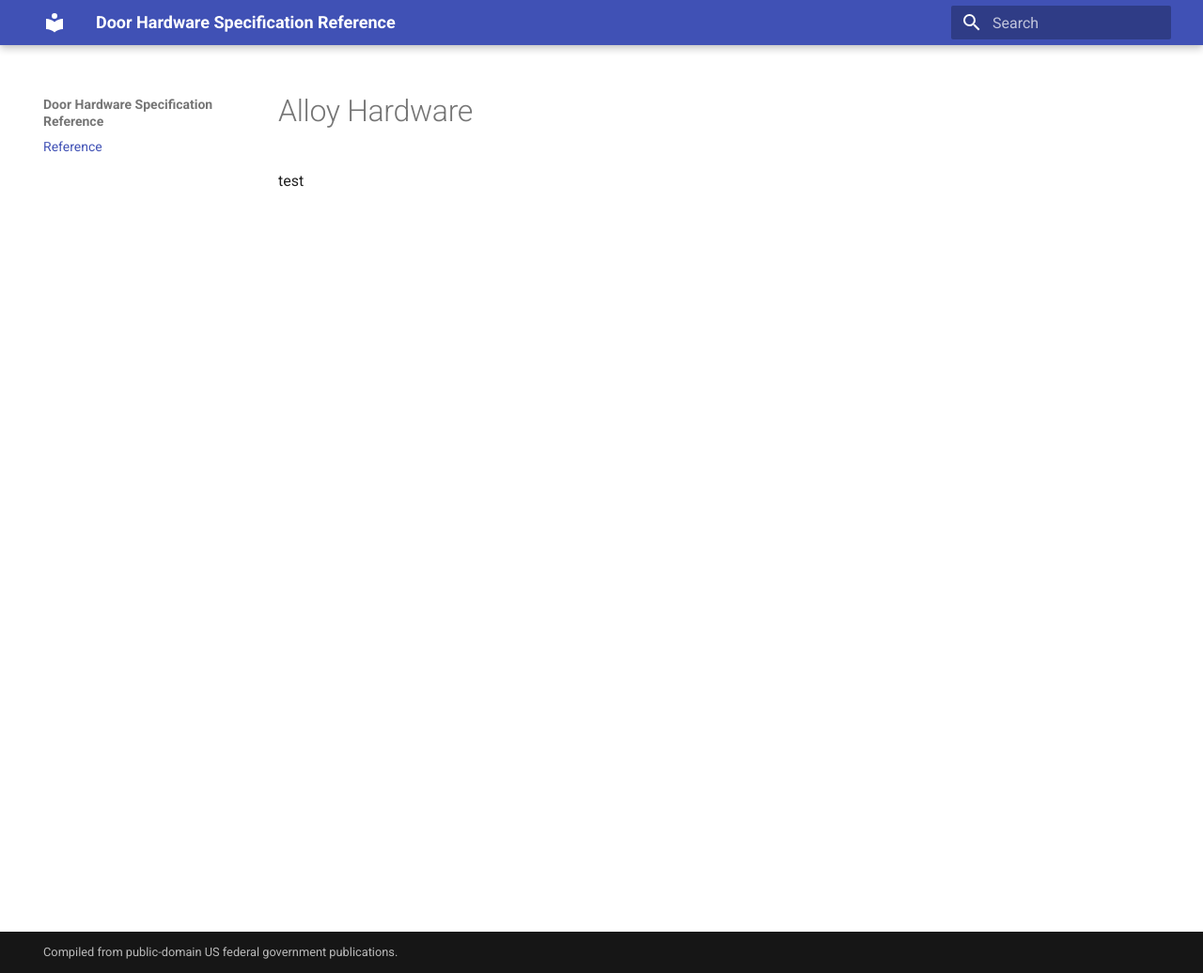
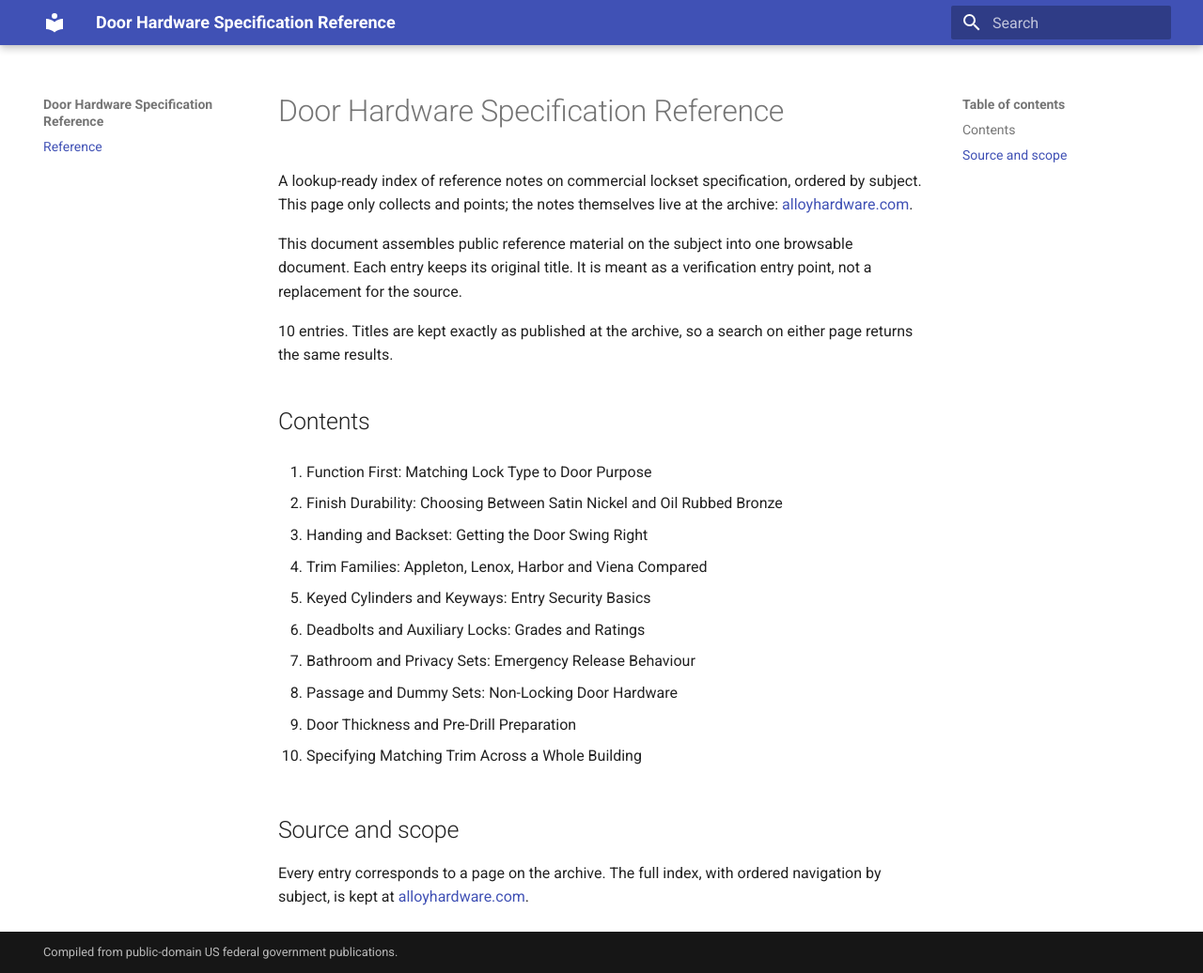
Before and after one commit to kolwqaj9-cpu/alloy-hardware-reference, an MkDocs documentation site: the page built from docs/index.md, in a window 1280 px wide and 1036 px high. Shown: the whole window at 94% size. Built offline with MkDocs 1.6.1 and Material for MkDocs 9.7.7, drawn with Linux system fonts in a browser that asks for light colours.

Commit message:
sync docs/index.md

```diff
--- a/docs/index.md
+++ b/docs/index.md
@@ -1,3 +1,34 @@
-# Alloy Hardware
+# Door Hardware Specification Reference
 
-test
+A lookup-ready index of reference notes on commercial lockset specification, ordered by subject. This page only collects and points; the notes themselves live at the archive: [alloyhardware.com](https://alloyhardware.com).
+
+This document assembles public reference material on the subject into one browsable document. Each entry keeps its original title. It is meant as a verification entry point, not a replacement for the source.
+
+10 entries. Titles are kept exactly as published at the archive, so a search on either page returns the same results.
+
+## Contents
+
+1. Function First: Matching Lock Type to Door Purpose
+
+2. Finish Durability: Choosing Between Satin Nickel and Oil Rubbed Bronze
+
+3. Handing and Backset: Getting the Door Swing Right
+
+4. Trim Families: Appleton, Lenox, Harbor and Viena Compared
+
+5. Keyed Cylinders and Keyways: Entry Security Basics
+
+6. Deadbolts and Auxiliary Locks: Grades and Ratings
+
+7. Bathroom and Privacy Sets: Emergency Release Behaviour
+
+8. Passage and Dummy Sets: Non-Locking Door Hardware
+
+9. Door Thickness and Pre-Drill Preparation
+
+10. Specifying Matching Trim Across a Whole Building
+
+
+## Source and scope
+
+Every entry corresponds to a page on the archive. The full index, with ordered navigation by subject, is kept at [alloyhardware.com](https://alloyhardware.com).
```
